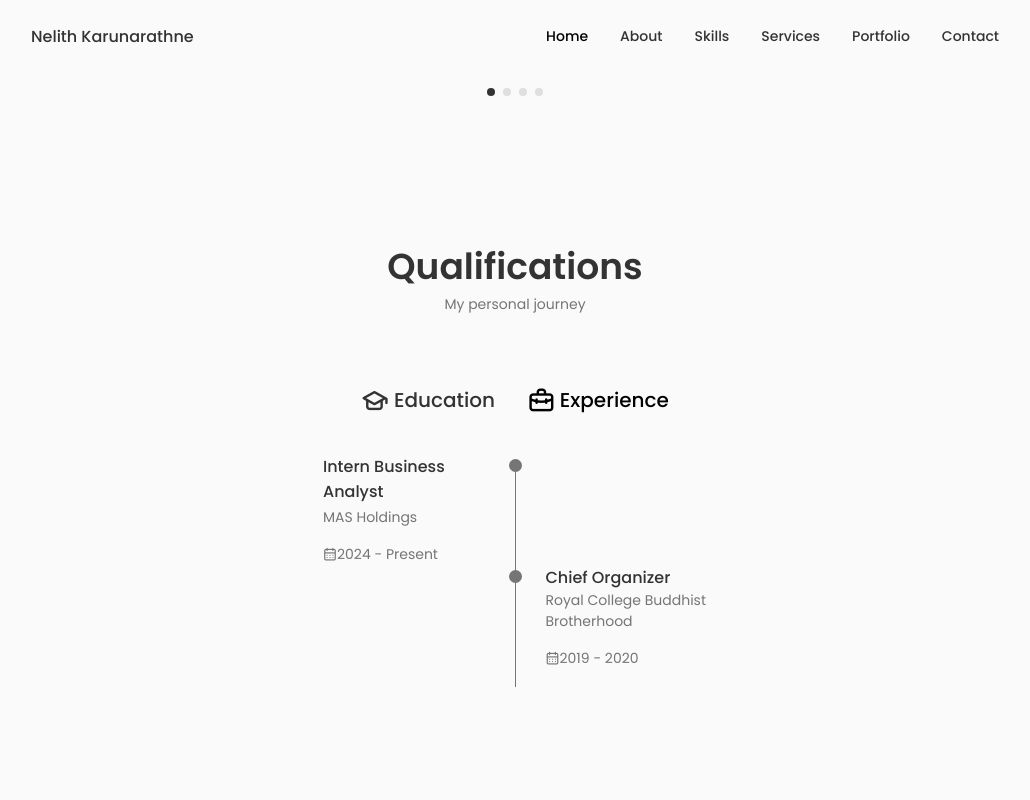
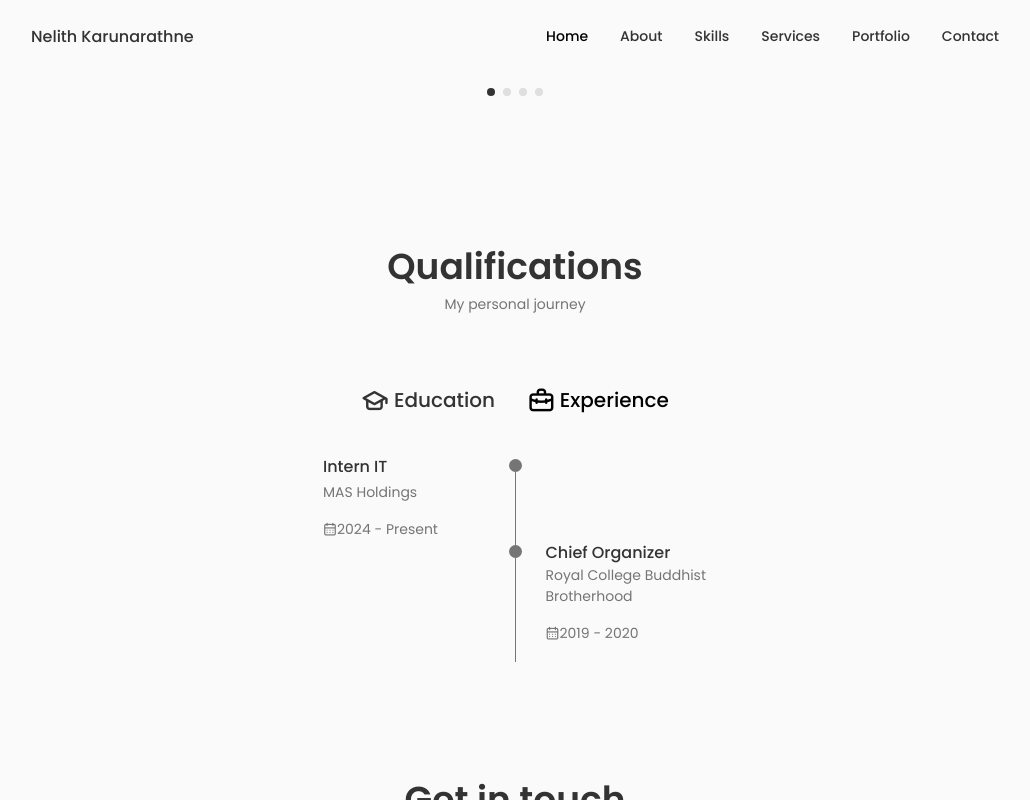
Before and after one commit to Nelithhh/Nelith-Portfolio, a React (Vite) app: page / in a window 1280 px wide. Both pictures are taken after a click on the element "Experience". Shown: the part 3034-3834 px from the top of the page, without its empty margins (125-1155 px from the left). Built offline with nearby package versions, Linux system fonts and the light colour scheme.

Commit message:
Update Qualifications.jsx

```diff
--- a/src/components/qualifications/Qualifications.jsx
+++ b/src/components/qualifications/Qualifications.jsx
@@ -165,7 +165,7 @@ function Qualifications() {
             >
                 <div className="qualification__data">
                     <div>
-                        <h3 className="qualification__title">Intern Business Analyst</h3>
+                        <h3 className="qualification__title">Intern IT</h3>
                         <span className="qualification__subtitle">
                             MAS Holdings
                         </span>
```
